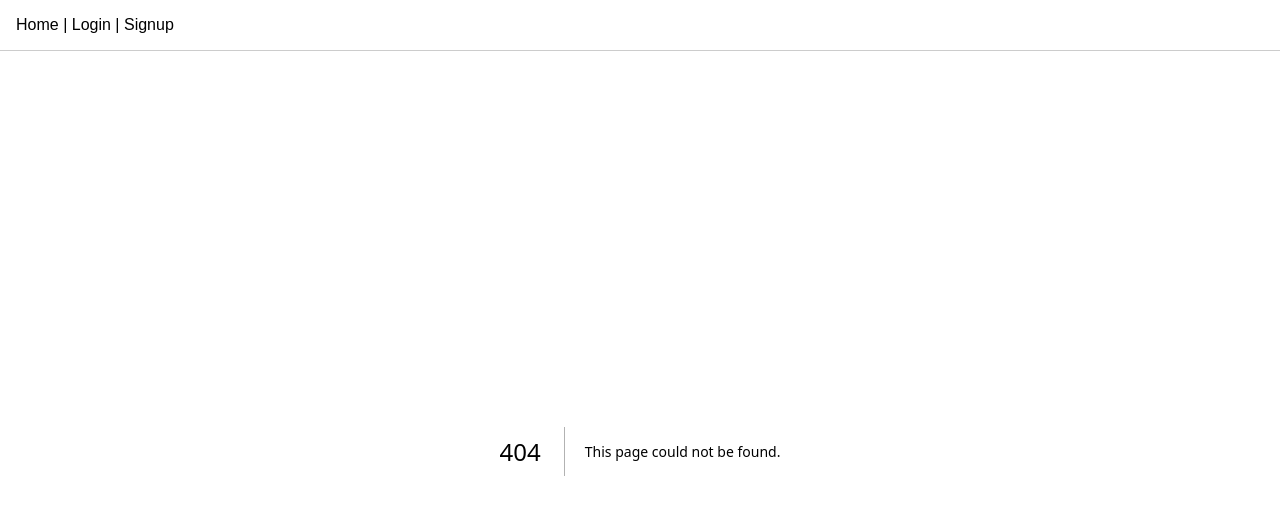
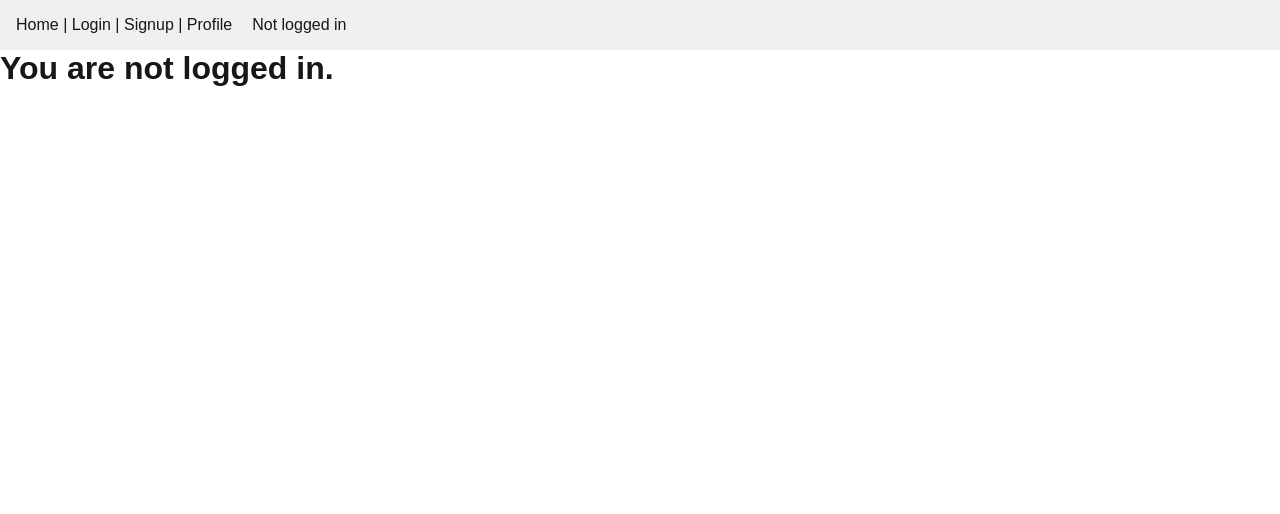
Before and after one commit to ljparraUNCG/synod-of-games, a Next.js app in the folder frontend/: page /profile in a window 1280 px wide. Before the commit this address had no page. Shown: the top 514 px of the page. Built offline with nearby package versions, Linux system fonts and the light colour scheme.

Commit message:
here is my commit for correct login functionality with profile page

```diff
--- a/frontend/app/components/Navbar.js
+++ b/frontend/app/components/Navbar.js
@@ -1,31 +1,40 @@
 "use client";
 
+import { useEffect, useState } from "react";
 import Link from "next/link";
 
 export default function Navbar() {
-  const user =
-    typeof window !== "undefined"
-      ? JSON.parse(localStorage.getItem("user"))
-      : null;
+  const [user, setUser] = useState(null);
+
+  useEffect(() => {
+    const stored = localStorage.getItem("user");
+    if (stored) setUser(JSON.parse(stored));
+  }, []);
 
   const logout = () => {
     localStorage.removeItem("user");
-    window.location.href = "/";
+    window.location.href = "/login";
   };
 
   return (
-    <nav style={{ padding: "1rem", borderBottom: "1px solid #ccc" }}>
+    <nav style={{ padding: "1rem", background: "#f0f0f0" }}>
       <Link href="/">Home</Link> |{" "}
-      {user ? (
-        <>
-          <span>Welcome, {user.username}</span>{" "}
-          <button onClick={logout}>Logout</button>
-        </>
-      ) : (
-        <>
-          <Link href="/login">Login</Link> | <Link href="/signup">Signup</Link>
-        </>
-      )}
+      <Link href="/login">Login</Link> |{" "}
+      <Link href="/signup">Signup</Link> |{" "}
+      <Link href="/profile">Profile</Link>
+
+      <span style={{ marginLeft: "20px" }}>
+        {user ? (
+          <>
+            Logged in as: <b>{user.username}</b>
+            <button onClick={logout} style={{ marginLeft: "10px" }}>
+              Logout
+            </button>
+          </>
+        ) : (
+          "Not logged in"
+        )}
+      </span>
     </nav>
   );
 }
--- /dev/null
+++ b/frontend/app/profile/page.js
@@ -0,0 +1,29 @@
+"use client";
+
+import { useEffect, useState } from "react";
+
+export default function ProfilePage() {
+  const [user, setUser] = useState(null);
+
+  useEffect(() => {
+    const stored = localStorage.getItem("user");
+    if (stored) {
+      setUser(JSON.parse(stored));
+    }
+  }, []);
+
+  if (!user) {
+    return <h1>You are not logged in.</h1>;
+  }
+
+  return (
+    <div style={{ padding: "2rem" }}>
+      <h1>Profile</h1>
+      <p>
+        <strong>Username:</strong> {user.username}
+      </p>
+
+
+    </div>
+  );
+}
```
Also changed, not shown: frontend/app/game/[id]/page.js (+10 -2 lines), frontend/app/login/page.js (+19 -3 lines).
